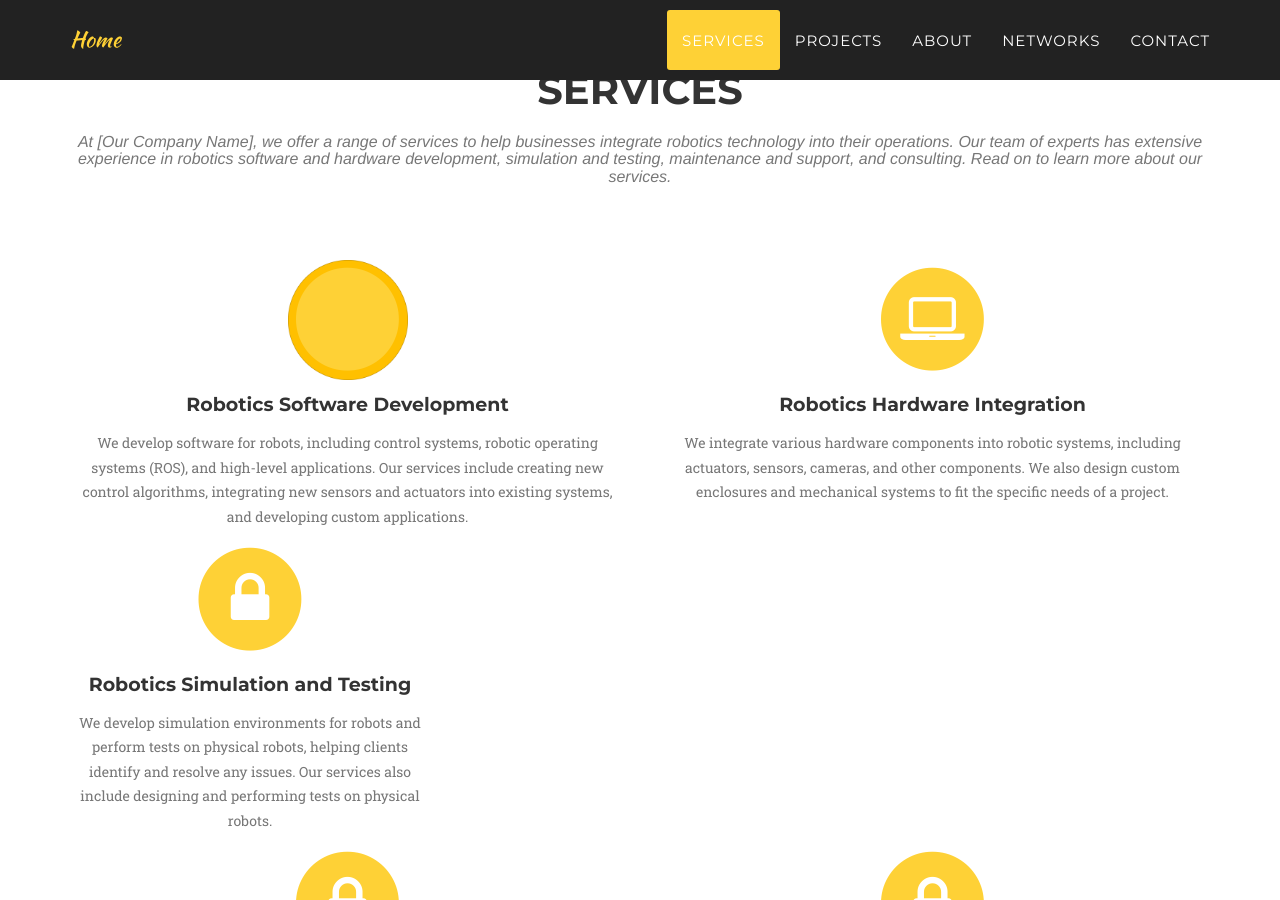
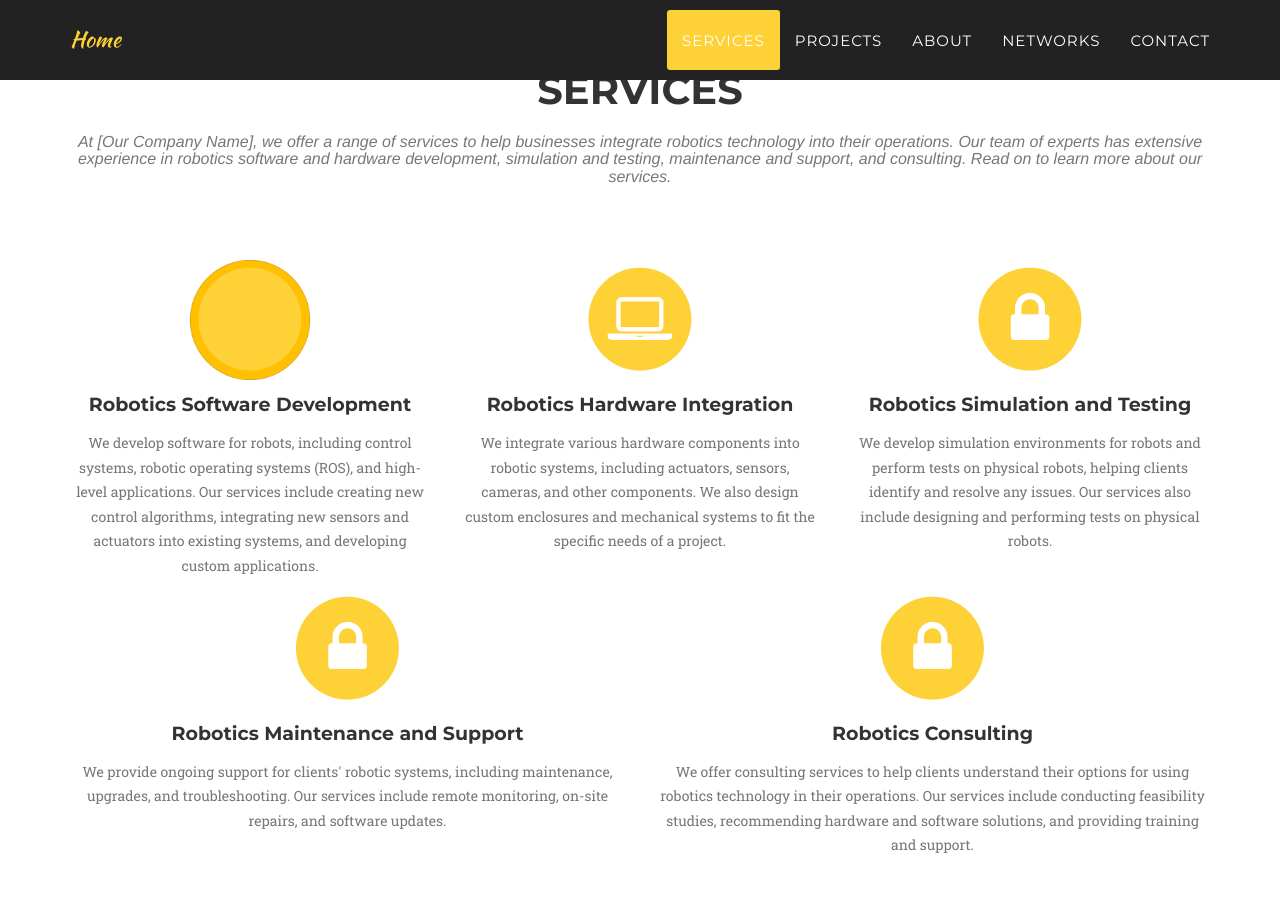
Before and after one commit to Mlahoud/Mlahoud.github.io, a Jekyll site: the page built from index.html, in a window 1280 px wide and 900 px high, scrolled down 740 px. Built offline with Jekyll 4.4.1, drawn with Linux system fonts in a browser that asks for light colours; some web fonts are replaced.

Commit message:
Update services.html

```diff
--- a/_includes/services.html
+++ b/_includes/services.html
@@ -8,7 +8,7 @@
                 </div>
             </div>
             <div class="row text-center">
-                <div class="col-md-6">
+                <div class="col-md-4">
                     <span class="fa-stack fa-4x">
                         <i class="fa fa-circle fa-stack-2x text-primary"></i>
                         <img src="img/logos/logo_robot.png" class="img-responsive img-centered" alt="">
@@ -16,7 +16,7 @@
                     <h4 class="service-heading">Robotics Software Development</h4>
                     <p class="text-muted">We develop software for robots, including control systems, robotic operating systems (ROS), and high-level applications. Our services include creating new control algorithms, integrating new sensors and actuators into existing systems, and developing custom applications.</p>
                 </div>
-                <div class="col-md-6">
+                <div class="col-md-4">
                     <span class="fa-stack fa-4x">
                         <i class="fa fa-circle fa-stack-2x text-primary"></i>
                         <i class="fa fa-laptop fa-stack-1x fa-inverse"></i>
@@ -24,8 +24,6 @@
                     <h4 class="service-heading">Robotics Hardware Integration</h4>
                     <p class="text-muted">We integrate various hardware components into robotic systems, including actuators, sensors, cameras, and other components. We also design custom enclosures and mechanical systems to fit the specific needs of a project.</p>
                 </div>
-            </div>
-            <div class="row text-center">
                 <div class="col-md-4">
                     <span class="fa-stack fa-4x">
                         <i class="fa fa-circle fa-stack-2x text-primary"></i>
```
